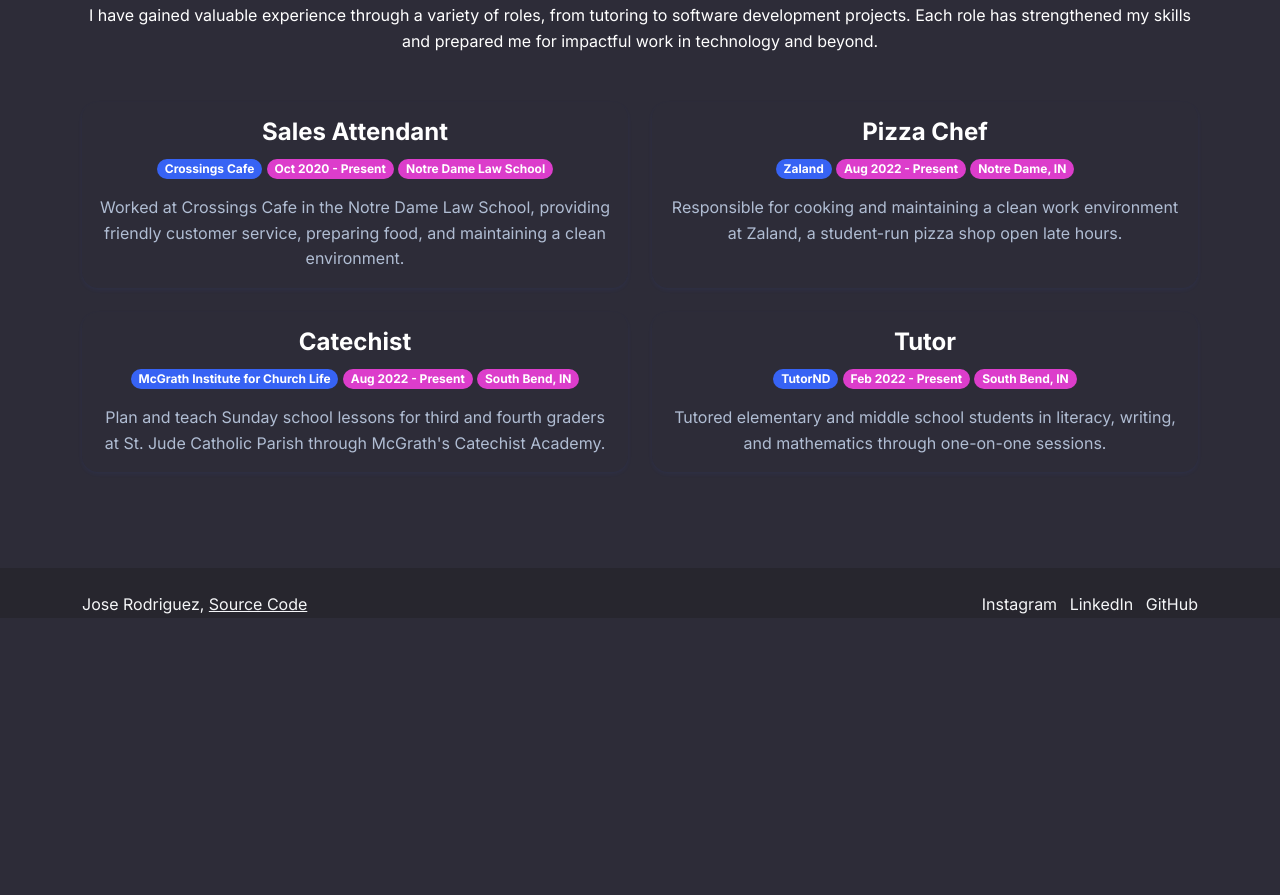
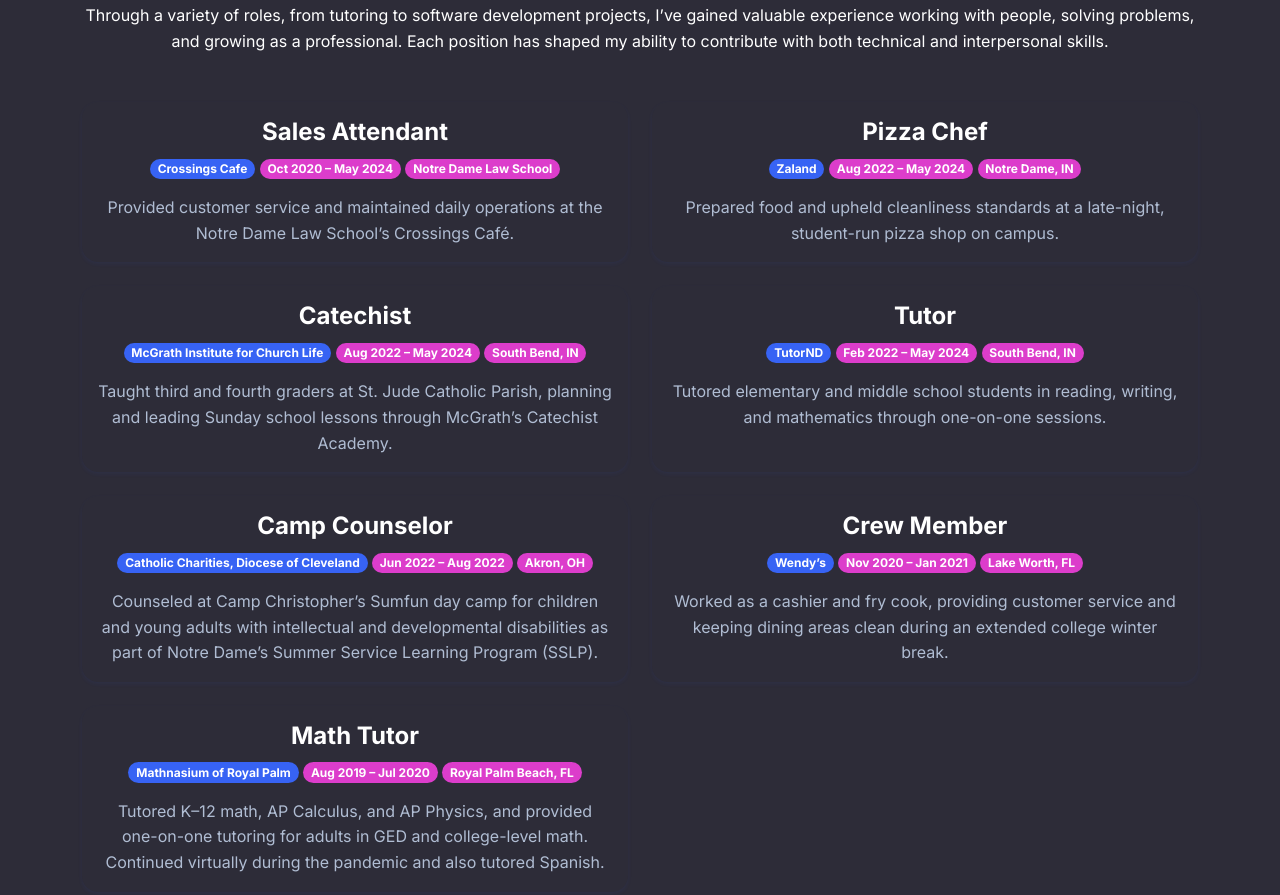
Before and after one commit to josebrodriguez/josebrodriguez.github.io, a plain HTML site: page work.html in a window 1280 px wide. Shown: the part 230-1125 px from the top of the page. Before the commit the page ends 848 px from the top, so only its background shows below. Drawn offline with Linux system fonts and the light colour scheme.

Commit message:
Update work.html

```diff
--- a/work.html
+++ b/work.html
@@ -40,53 +40,96 @@
     <section class="py-5">
   <div class="container py-5 text-center">
     <h2 class="fw-bold mb-4">Work Experience</h2>
-            <p>I have gained valuable experience through a variety of roles, from tutoring to software development projects. Each role has strengthened my skills and prepared me for impactful work in technology and beyond.</p>
+    <p>Through a variety of roles, from tutoring to software development projects, I’ve gained valuable experience working with people, solving problems, and growing as a professional. Each position has shaped my ability to contribute with both technical and interpersonal skills.</p>
     <div class="row row-cols-1 row-cols-md-2 g-4 mt-4">
 
+      <!-- Sales Attendant -->
       <div class="col">
         <div class="card h-100 shadow-sm">
           <div class="card-body text-center">
             <h4 class="card-title fw-bold">Sales Attendant</h4>
             <span class="badge bg-primary mb-2">Crossings Cafe</span>
-                            <span class="badge bg-secondary mb-2">Oct 2020 - Present</span>
+            <span class="badge bg-secondary mb-2">Oct 2020 – May 2024</span>
             <span class="badge bg-secondary mb-2">Notre Dame Law School</span>
-                            <p class="card-text text-muted mt-2">Worked at Crossings Cafe in the Notre Dame Law School, providing friendly customer service, preparing food, and maintaining a clean environment.</p>
+            <p class="card-text text-muted mt-2">Provided customer service and maintained daily operations at the Notre Dame Law School’s Crossings Café.</p>
           </div>
         </div>
       </div>
 
+      <!-- Pizza Chef -->
       <div class="col">
         <div class="card h-100 shadow-sm">
           <div class="card-body text-center">
             <h4 class="card-title fw-bold">Pizza Chef</h4>
             <span class="badge bg-primary mb-2">Zaland</span>
-                            <span class="badge bg-secondary mb-2">Aug 2022 - Present</span>
+            <span class="badge bg-secondary mb-2">Aug 2022 – May 2024</span>
             <span class="badge bg-secondary mb-2">Notre Dame, IN</span>
-                            <p class="card-text text-muted mt-2">Responsible for cooking and maintaining a clean work environment at Zaland, a student-run pizza shop open late hours.</p>
+            <p class="card-text text-muted mt-2">Prepared food and upheld cleanliness standards at a late-night, student-run pizza shop on campus.</p>
           </div>
         </div>
       </div>
 
+      <!-- Catechist -->
       <div class="col">
         <div class="card h-100 shadow-sm">
           <div class="card-body text-center">
             <h4 class="card-title fw-bold">Catechist</h4>
             <span class="badge bg-primary mb-2"><a href="https://mcgrath.nd.edu/" class="text-white text-decoration-none">McGrath Institute for Church Life</a></span>
-                            <span class="badge bg-secondary mb-2">Aug 2022 - Present</span>
+            <span class="badge bg-secondary mb-2">Aug 2022 – May 2024</span>
             <span class="badge bg-secondary mb-2">South Bend, IN</span>
-                            <p class="card-text text-muted mt-2">Plan and teach Sunday school lessons for third and fourth graders at St. Jude Catholic Parish through McGrath's Catechist Academy.</p>
+            <p class="card-text text-muted mt-2">Taught third and fourth graders at St. Jude Catholic Parish, planning and leading Sunday school lessons through McGrath’s Catechist Academy.</p>
           </div>
         </div>
       </div>
 
+      <!-- Tutor -->
       <div class="col">
         <div class="card h-100 shadow-sm">
           <div class="card-body text-center">
             <h4 class="card-title fw-bold">Tutor</h4>
             <span class="badge bg-primary mb-2">TutorND</span>
-                            <span class="badge bg-secondary mb-2">Feb 2022 - Present</span>
+            <span class="badge bg-secondary mb-2">Feb 2022 – May 2024</span>
             <span class="badge bg-secondary mb-2">South Bend, IN</span>
-                            <p class="card-text text-muted mt-2">Tutored elementary and middle school students in literacy, writing, and mathematics through one-on-one sessions.</p>
+            <p class="card-text text-muted mt-2">Tutored elementary and middle school students in reading, writing, and mathematics through one-on-one sessions.</p>
+          </div>
+        </div>
+      </div>
+
+      <!-- Camp Counselor -->
+      <div class="col">
+        <div class="card h-100 shadow-sm">
+          <div class="card-body text-center">
+            <h4 class="card-title fw-bold">Camp Counselor</h4>
+            <span class="badge bg-primary mb-2">Catholic Charities, Diocese of Cleveland</span>
+            <span class="badge bg-secondary mb-2">Jun 2022 – Aug 2022</span>
+            <span class="badge bg-secondary mb-2">Akron, OH</span>
+            <p class="card-text text-muted mt-2">Counseled at Camp Christopher’s Sumfun day camp for children and young adults with intellectual and developmental disabilities as part of Notre Dame’s Summer Service Learning Program (SSLP).</p>
+          </div>
+        </div>
+      </div>
+
+      <!-- Crew Member -->
+      <div class="col">
+        <div class="card h-100 shadow-sm">
+          <div class="card-body text-center">
+            <h4 class="card-title fw-bold">Crew Member</h4>
+            <span class="badge bg-primary mb-2">Wendy’s</span>
+            <span class="badge bg-secondary mb-2">Nov 2020 – Jan 2021</span>
+            <span class="badge bg-secondary mb-2">Lake Worth, FL</span>
+            <p class="card-text text-muted mt-2">Worked as a cashier and fry cook, providing customer service and keeping dining areas clean during an extended college winter break.</p>
+          </div>
+        </div>
+      </div>
+
+      <!-- Math Tutor -->
+      <div class="col">
+        <div class="card h-100 shadow-sm">
+          <div class="card-body text-center">
+            <h4 class="card-title fw-bold">Math Tutor</h4>
+            <span class="badge bg-primary mb-2">Mathnasium of Royal Palm</span>
+            <span class="badge bg-secondary mb-2">Aug 2019 – Jul 2020</span>
+            <span class="badge bg-secondary mb-2">Royal Palm Beach, FL</span>
+            <p class="card-text text-muted mt-2">Tutored K–12 math, AP Calculus, and AP Physics, and provided one-on-one tutoring for adults in GED and college-level math. Continued virtually during the pandemic and also tutored Spanish.</p>
           </div>
         </div>
       </div>
@@ -94,6 +137,7 @@
     </div>
   </div>
 </section>
+
 
     <footer class="bg-dark text-light pt-4">
         <div class="container">
```
Lines whose indentation alone changed are shown as unchanged.
